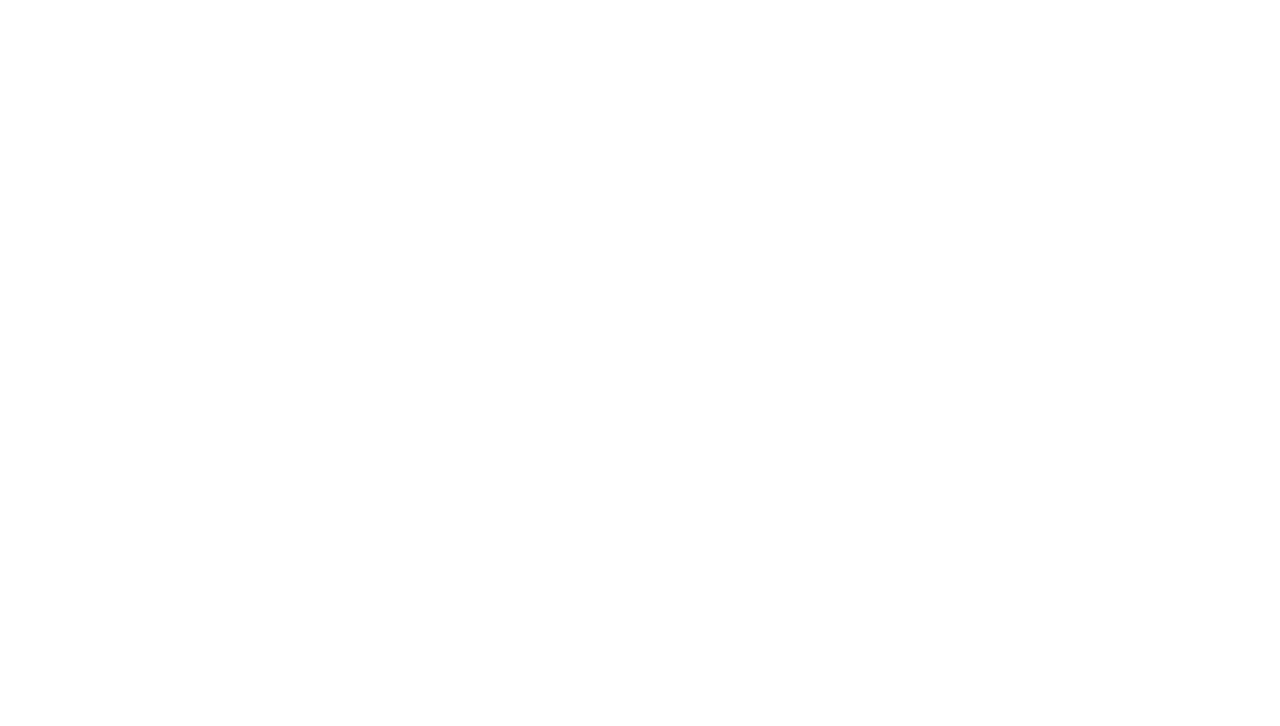
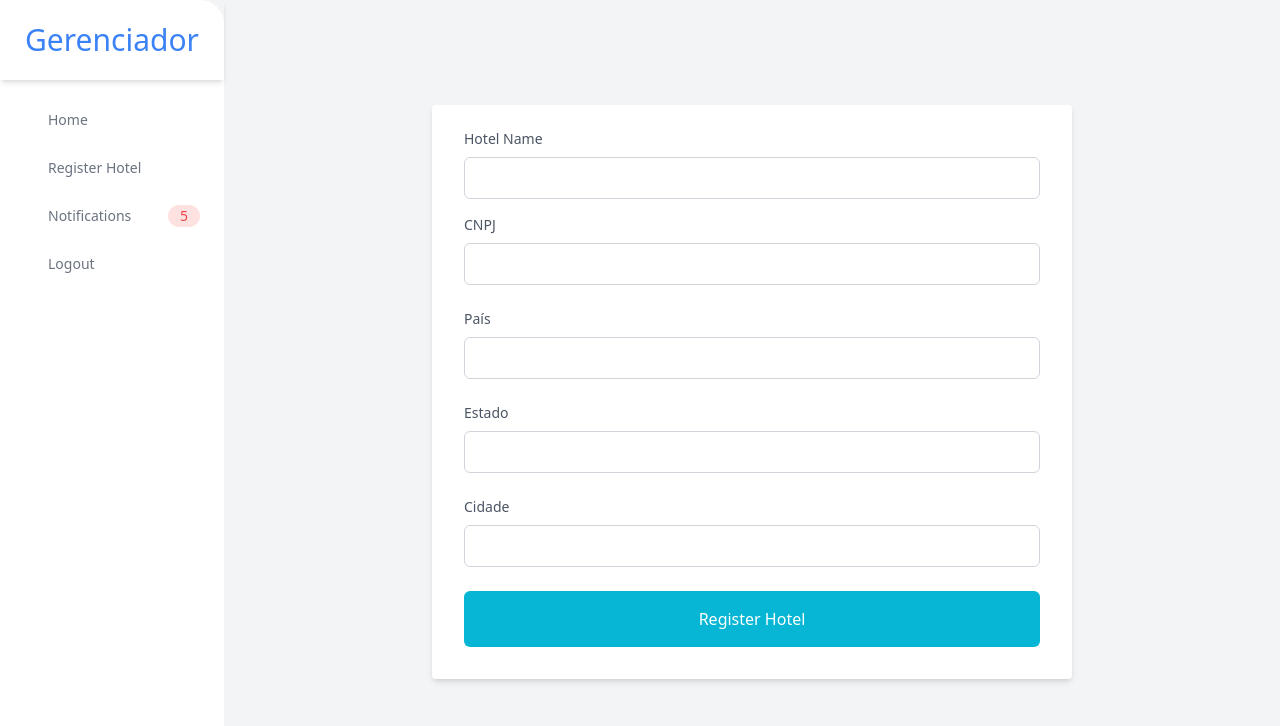
Before and after one commit to MathFerreira01/Frontend-Gerenciamento-de-Hoteis, a React (Vite) app: page /register-hotel in a window 1280 px wide. Shown: the top 726 px of the page. Built offline with nearby package versions, Linux system fonts and the light colour scheme.

Commit message:
criado o component register hotel com sidebar e formulário

```diff
--- a/src/Pages/FormRegisterHotel.tsx
+++ b/src/Pages/FormRegisterHotel.tsx
@@ -1,7 +1,38 @@
-export function FormRegisterHotel () {
-    return (
-        <>
+import { Button } from "../components/button";
+import { Input } from "../components/input";
+import { Label } from "../components/label";
+import { Sidebar } from "../components/sidebar";
 
-        </>
-    )
+export function FormRegisterHotel() {
+  return (
+    <div className="bg-gray-100 flex">
+      <Sidebar />
+      <div className="w-1/2 m-auto">
+        <form className="bg-white shadow-md rounded px-8 pt-6 pb-8 mb-4">
+          <div className="mb-4">
+            <Label children="Hotel Name" />
+            <Input />
+          </div>
+          <div className="mb-6">
+            <Label children="CNPJ" />
+            <Input />
+          </div>
+          <div className="mb-6">
+            <Label children="País" />
+            <Input />
+          </div>
+          <div className="mb-6">
+            <Label children="Estado" />
+            <Input />
+          </div>
+          <div className="mb-6">
+            <Label children="Cidade" />
+            <Input />
+          </div>
+
+          <Button children="Register Hotel" />
+        </form>
+      </div>
+    </div>
+  );
 }
--- a/src/components/sidebar.tsx
+++ b/src/components/sidebar.tsx
@@ -28,7 +28,7 @@ export function Sidebar() {
               <span className="inline-flex items-center justify-center h-12 w-12 text-lg text-gray-400">
                 <i className="bx bx-home"></i>
               </span>
-              <span className="text-sm font-medium">Home</span>
+              <Link to="/home" className="text-sm font-medium">Home</Link>
             </a>
           </li>
 
```
